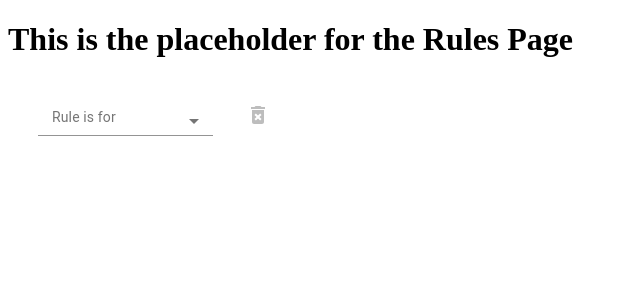
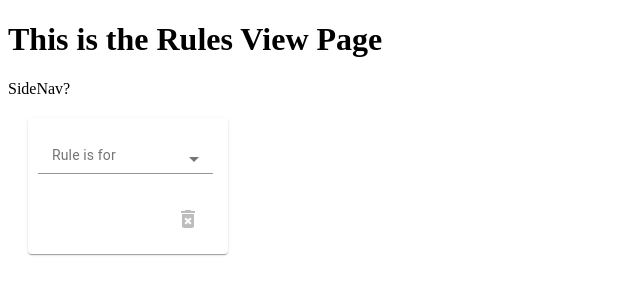
Before and after one commit to mshowman/capstoneBlockchain, a React (Create React App) app in the folder bloxiom/: page / in a window 1280 px wide. Shown: the top 300 px of the page, without its empty margins (0-640 px from the left). Built offline with nearby package versions, Linux system fonts and the light colour scheme.

Commit message:
modified look of Rule component to column. thinking about making it a dialog. began playing with layout for RuleView.

```diff
--- a/bloxiom/src/App.js
+++ b/bloxiom/src/App.js
@@ -1,10 +1,9 @@
 import React from 'react';
-import Rule from './components/Rule';
+import RuleView from './views/RuleView';
 
 const App = () => (
   <div>
-    <h1>This is the placeholder for the Rules Page</h1>
-    <Rule />
+    <RuleView />
   </div>
 );
 
--- a/bloxiom/src/components/Rule/index.js
+++ b/bloxiom/src/components/Rule/index.js
@@ -5,12 +5,13 @@ import IconButton from '@material-ui/core/IconButton';
 import SaveIcon from '@material-ui/icons/Save';
 import EditIcon from '@material-ui/icons/Edit';
 import DeleteForeverIcon from '@material-ui/icons/DeleteForever';
-
 import Snackbar from '@material-ui/core/Snackbar';
 import Dialog from '@material-ui/core/Dialog';
 import DialogTitle from '@material-ui/core/DialogTitle';
 import DialogActions from '@material-ui/core/DialogActions';
 import Button from '@material-ui/core/Button';
+import Paper from '@material-ui/core/Paper';
+
 import Dropdown from './Dropdown';
 import mockRuleVariablesForGroups from '../../constants/GroupRuleVariables';
 import mockRuleVariablesForIndividuals from '../../constants/IndividualRuleVariables';
@@ -20,7 +21,8 @@ const useStyles = makeStyles({
   root: {
     margin: 20,
     display: 'flex',
-    flexDirection: 'row',
+    flexDirection: 'column',
+    width: 200,
   },
   select: {
     width: 175,
@@ -31,9 +33,23 @@ const useStyles = makeStyles({
     paddingBottom: 10,
     fontSize: 14,
   },
+  textBox: {
+    paddingBottom: 10,
+    fontSize: 14,
+  },
+  textInputFontSize: {
+    fontSize: 14,
+  },
   container: {
     flexDirection: 'column',
     justifyContent: 'center',
+    padding: 10,
+    width: 175,
+  },
+  buttonGroup: {
+    display: 'flex',
+    flexDirection: 'row',
+    justifyContent: 'flex-end',
     padding: 10,
     width: 175,
   },
@@ -41,6 +57,7 @@ const useStyles = makeStyles({
     backgroundColor: 'rgba(255, 0, 0, 0.4)',
     width: 50,
     height: 50,
+    marginLeft: 10,
     '&:hover':
       {
         backgroundColor: 'rgba(255, 0, 0, 0.6)',
@@ -69,11 +86,15 @@ const useStyles = makeStyles({
 const Rule = () => {
   const classes = useStyles();
 
+  // hooks for each field
   const [selectedGroupInd, setSelectedGroupInd] = useState('');
   const [selected, setSelected] = useState('');
   const [selectedRule, setSelectedRule] = useState('');
   const [availableVariables, setAvailableVariables] = useState([]);
   const [condition, setCondition] = useState('');
+  const [selectedRequire, setSelectedRequire] = useState('');
+
+  // hooks for validation and toggling dialogs
   const [validEntry, setValidEntry] = useState(false);
   const [savedEntry, setSavedEntry] = useState(false);
   const [open, setOpen] = useState(false);
@@ -88,6 +109,7 @@ const Rule = () => {
       setSelectedRule('');
       setAvailableVariables([]);
       setCondition('');
+      setSelectedRequire('');
       setSavedEntry(false);
       setValidEntry(false);
       setOpenDeleteCheck(false);
@@ -99,6 +121,7 @@ const Rule = () => {
     setSelectedRule('');
     setAvailableVariables([]);
     setCondition('');
+    setSelectedRequire('');
     setSavedEntry(false);
     setValidEntry(false);
   };
@@ -106,13 +129,22 @@ const Rule = () => {
   const updateRule = (updatedValue) => {
     setSelectedRule(updatedValue);
     setCondition('');
+    setSelectedRequire('');
     setSavedEntry(false);
     setValidEntry(false);
   };
 
+  const updateRequire = (updatedValue) => {
+    setSelectedRequire(updatedValue);
+  };
+
   useEffect(() => {
-    setValidEntry(selectedGroupInd !== '' && selected !== '' && selectedRule !== '' && condition !== '');
-  }, [selectedGroupInd, selected, selectedRule, condition]);
+    setValidEntry(selectedGroupInd !== '' && selected !== '' && selectedRule !== '' && condition !== '' && selectedRequire !== '');
+  }, [selectedGroupInd, selected, selectedRule, condition, selectedRequire]);
+
+  useEffect(() => {
+    if (condition === '') setSelectedRequire('');
+  }, [condition]);
 
   useEffect(() => {
     if (savedEntry) setOpen(true);
@@ -133,7 +165,7 @@ const Rule = () => {
   }, [selected]);
 
   return (
-    <div className={classes.root}>
+    <Paper className={classes.root}>
       <div className={classes.container}>
         <Dropdown
           dropdownStyles={classes.select}
@@ -177,16 +209,35 @@ const Rule = () => {
       && (
       <div className={classes.container}>
         <TextField
-          id="standard-required"
-          label="Enter condition for rule:"
-          defaultValue=" "
+          className={classes.textBox}
+          label="Condition for rule:"
+          defaultValue=""
           variant="outlined"
+          InputProps={{
+            classes: {
+              input: classes.textInputFontSize,
+            },
+          }}
           onChange={(event) => setCondition(event.target.value)}
           disabled={savedEntry}
         />
       </div>
       )}
-      <div className={classes.container}>
+      {condition
+      && (
+        <div className={classes.container}>
+          <Dropdown
+            dropdownStyles={classes.select}
+            labelStyles={classes.label}
+            saveState={updateRequire}
+            content={['Sign off', 'Locking account', 'Decline', 'Accept']}
+            selected={selectedRequire}
+            label="Requires"
+            disabled={savedEntry}
+          />
+        </div>
+      )}
+      <div className={classes.buttonGroup}>
         {savedEntry && (
         <IconButton className={classes.editButton} onClick={() => setSavedEntry(false)}>
           <EditIcon />
@@ -197,7 +248,11 @@ const Rule = () => {
           <SaveIcon />
         </IconButton>
         )}
-        <IconButton className={classes.deleteButton} onClick={() => updateGroupInd('delete')} disabled={selectedGroupInd === ''}>
+        <IconButton
+          className={classes.deleteButton}
+          onClick={() => updateGroupInd('delete')}
+          disabled={selectedGroupInd === ''}
+        >
           <DeleteForeverIcon />
         </IconButton>
       </div>
@@ -223,7 +278,7 @@ const Rule = () => {
           </Button>
         </DialogActions>
       </Dialog>
-    </div>
+    </Paper>
   );
 };
 
--- /dev/null
+++ b/bloxiom/src/views/RuleView.js
@@ -0,0 +1,12 @@
+import React from 'react';
+import Rule from '../components/Rule';
+
+const RuleView = () => (
+  <div>
+    <h1>This is the Rules View Page</h1>
+    <span>SideNav?</span>
+    <span><Rule /></span>
+  </div>
+);
+
+export default RuleView;
```
Also changed, not shown: 1 other file (tests, documents, lock files or other folders).
